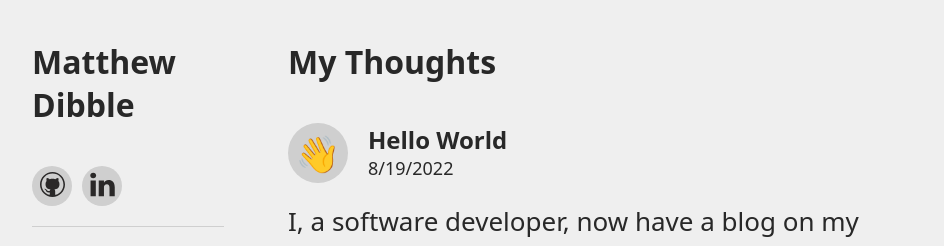
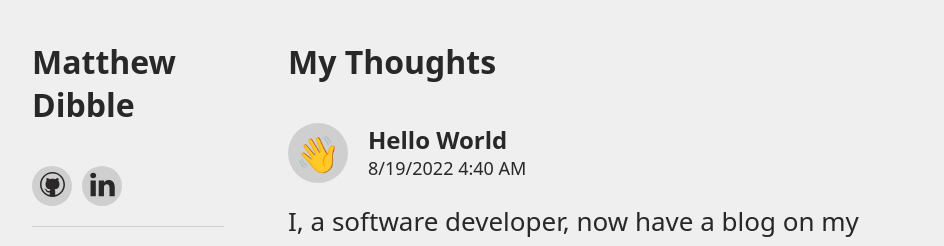
Before and after one commit to mdibble/matthew-web, a React (Create React App) app: page /thoughts in a window 1280 px wide. Shown: the top 246 px of the page, without its empty margins (32-976 px from the left). Built offline with nearby package versions, Linux system fonts and the light colour scheme.

Commit message:
Add time

```diff
--- a/src/components/Thoughts/Post.tsx
+++ b/src/components/Thoughts/Post.tsx
@@ -25,7 +25,15 @@ function Post(props: Props): JSX.Element {
 
   const dateObj = new Date(0);
   dateObj.setUTCSeconds(date);
-  const dateString = `${dateObj.getMonth() + 1}/${dateObj.getDate()}/${dateObj.getFullYear()}`;
+  let hour = dateObj.getHours();
+  const am = hour < 12;
+  if (hour === 0) {
+    hour = 12;
+  } else {
+    hour %= 12;
+  }
+
+  const dateString = `${dateObj.getMonth() + 1}/${dateObj.getDate()}/${dateObj.getFullYear()} ${hour}:${dateObj.getMinutes()} ${am ? 'AM' : 'PM'}`;
 
   return (
     <>
```
